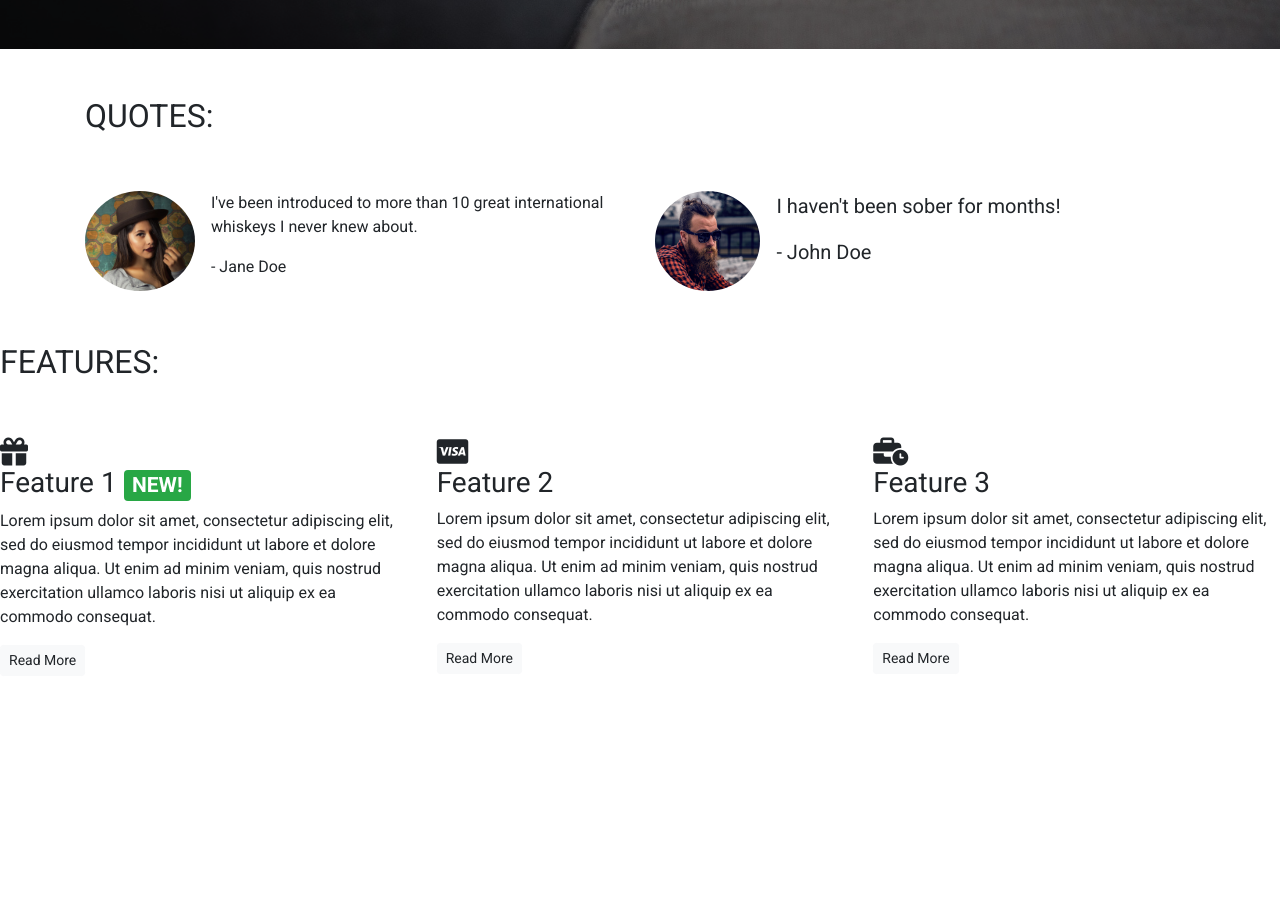
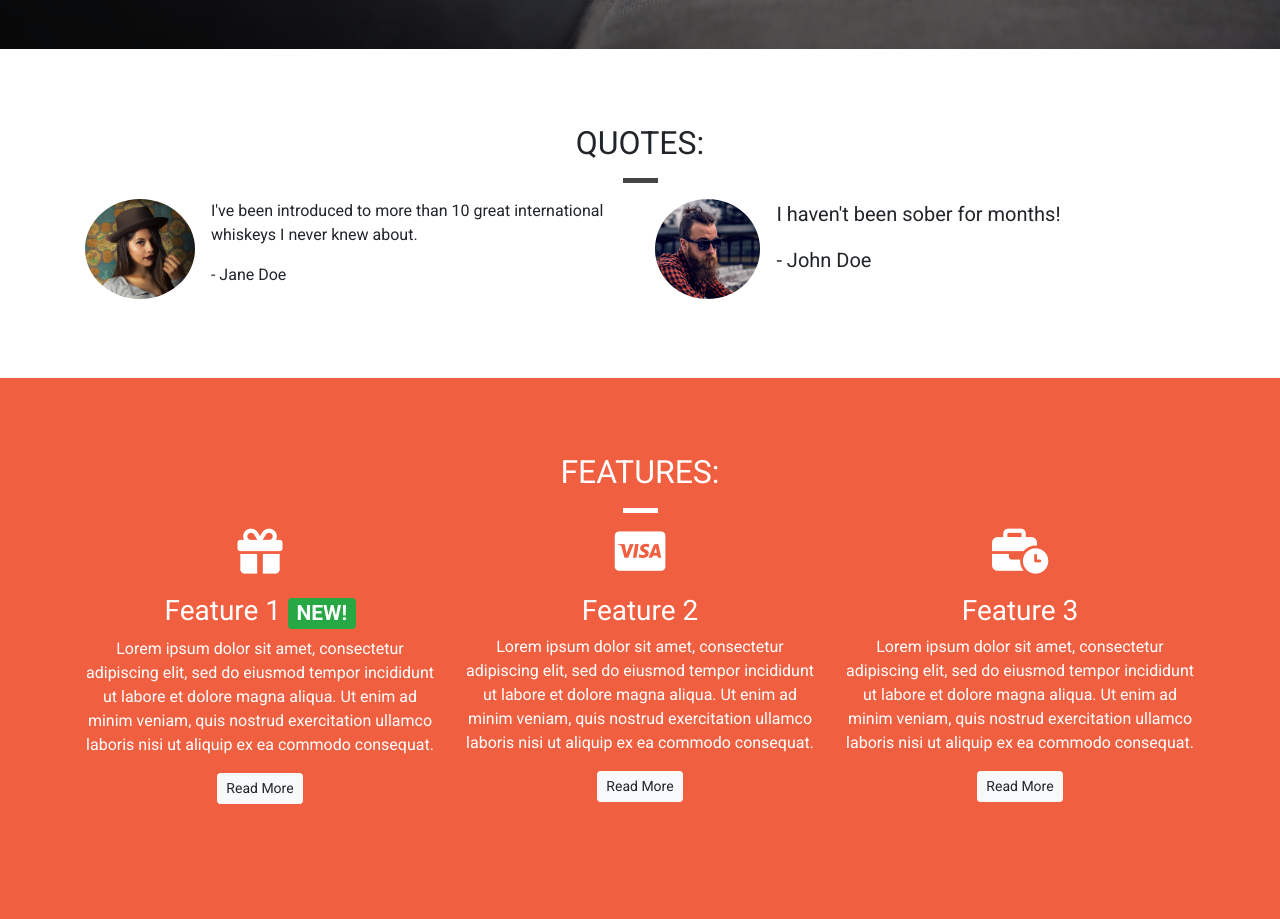
Before and after one commit to maxgray7-dev/Bootstrap_test, a plain HTML site: page index.html in a window 1280 px wide. Shown: the part 751-1670 px from the top of the page. Before the commit the page ends 1443 px from the top, so only its background shows below. Drawn offline with nearby package versions, Linux system fonts and the light colour scheme.

Commit message:
edit features and quote sections, also icons

```diff
--- a/css/style.css
+++ b/css/style.css
@@ -1,5 +1,12 @@
 body {
 font-family: "Roboto", sans-serif;
+}
+
+.container-wrapper {}
+
+.container-wrapper--red {
+    background-color: #f05f40;
+    color: white;
 }
 
 .alert-container .col-12 {
@@ -50,21 +57,48 @@ position: relative; /* removes opaque from  nav bar on top*/
 
 .features-container{}
 
+/* Page Headers*/
+
+.page-header {
+    margin-bottom: 0;
+    border-bottom: 0;
+    text-align: center;
+}
+
+.page-header h2 {
+   margin-top: 0;
+}
+
+
+
 /* Block dividers */
+
 .block-divider {
-
     width: 75px;
     height: 5px;
     border: 0;
+    background-color: #444;
 }
 
 .block-divider--orange {
     background-color: #f05f40;
 }
 
+.block-divider--white {
+    background-color: white;
+}
+
 .block-divider--short {
     width: 35px;
 }
+
+/* Conten Containers*/
+
+.content-container {
+    padding-top: 75px;
+    padding-bottom: 75px;
+}
+
 
 /* Navbar */
 .navalert-container {
@@ -138,7 +172,18 @@ position: relative; /* removes opaque from  nav bar on top*/
 .btn--red:hover,
 .btn--red:active,
 .btn--red:focus,
-btn--red:active:focus {
+.btn--red:active:focus {
     background-color: #df4929;
     border-color: #df4929;
 }
+
+.feature {
+    text-align: center;
+    margin-bottom: 40px;
+}
+
+.feature i {
+    margin-bottom:20px;
+    font-size: 45px;
+    line-height:45px;
+}
--- a/index.html
+++ b/index.html
@@ -89,11 +89,13 @@
     </div>
 
         <!-- Quotes -->
-        <div class="container quotes-container">
+        <div class="container-wrapper">
+        <div class="container quotes-container content-container">
         <section class="quotes">
             <div class="row">
-                <div class="col-12 my-5">
+                <div class="col-12 page-header">
             <h2 class="text-uppercase">Quotes:</h2>
+            <hr class="block-divider block-divider--short">
             </div>
             </div>
             <div class="row">
@@ -127,18 +129,22 @@
         </section>
         <!-- /.quotes -->
         </div>
+    </div>
 
         <!-- Features -->
-        <div class="feautures-container">
+        <div class="container-wrapper container-wrapper--red">
+        <div class="container features-container content-container">
         <section class="features">
             <div class="row">
-                <div class="col-12 my-5">
+                <div class="col-12 page-header">
                     <h2 class ="text-uppercase">Features:</h2>
+                    <hr class="block-divider block-divider--short block-divider--white">
                 </div>
             </div>
             <div class="row">
                 <div class="col-12 col-md-6 col-lg-4">
             <div class="feature">
+                <!-- if I use instead "d-sm-block", "d-sm-inline" then icon will be on the same line with text -->
                 <h3><i class="fa-solid fa-gift d-none d-sm-block"></i> Feature 1 <span class="badge badge-success">NEW!</span></h3>
                 <p>Lorem ipsum dolor sit amet, consectetur adipiscing elit, sed do eiusmod tempor incididunt ut labore et dolore magna aliqua. Ut enim ad minim veniam, quis nostrud exercitation ullamco laboris nisi ut aliquip ex ea commodo consequat.</p>
                 <p><a class="btn btn-sm btn-light" href="">Read More</a></p>
@@ -162,6 +168,7 @@
         </section>
         <!-- /.features -->
     </div>
+</div>
 
     <div class="modal" tabindex="-1" role="dialog" id="signUpModal">
         <div class="modal-dialog" role="document">
```
